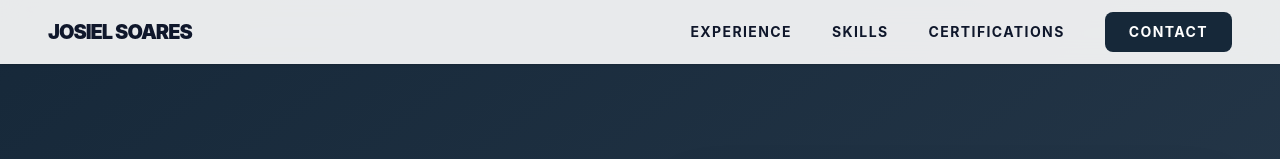
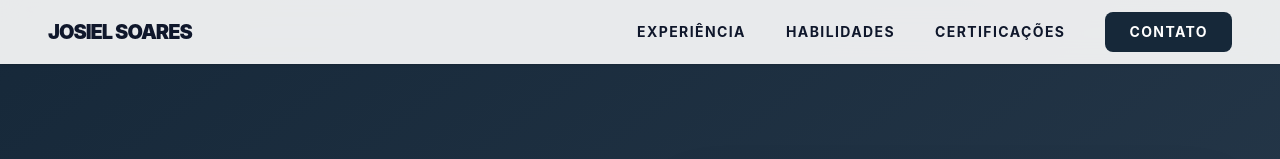
Before and after one commit to JosielSSoares/perfil-profissional, a React (Vite) app: page / in a window 1280 px wide. Shown: the top 159 px of the page. Built offline with nearby package versions, Linux system fonts and the light colour scheme.

Commit message:
hotfix: alterado idioma do menu e footer

```diff
--- a/src/App.tsx
+++ b/src/App.tsx
@@ -98,9 +98,9 @@ const skills: Skill[] = [
     variant: "surface",
   },
   {
-    title: "Agile",
+    title: "Azure DevOps",
     description:
-      "Domínio de metodologias ágeis/Scrum para uma integração perfeita da equipe",
+      "Utilizado no dia a dia para gerênciar tarefas junto ao time de desenvolvimento utilizando a metodologia Scrum",
     icon: "CheckSquare",
     variant: "accent",
   },
@@ -206,13 +206,13 @@ export default function App() {
           </motion.span>
 
           <div className="hidden md:flex items-center gap-10">
-            {["Experience", "Skills", "Certifications", "Contact"].map(
+            {["Experiência", "Habilidades", "Certificações", "Contato"].map(
               (item) => (
                 <a
                   key={item}
                   href={`#${item.toLowerCase()}`}
                   className={`text-sm font-bold uppercase tracking-widest transition-all ${
-                    item === "Contact"
+                    item === "Contato"
                       ? "bg-[#162839] text-white px-6 py-2.5 rounded-lg hover:bg-[#274059] active:scale-95"
                       : "text-slate-900 hover:text-blue-600"
                   }`}
@@ -242,14 +242,14 @@ export default function App() {
             className="fixed inset-0 z-40 bg-white pt-24 px-6 md:hidden"
           >
             <div className="flex flex-col gap-8">
-              {["Experience", "Skills", "Certifications", "Contact"].map(
+              {["Experiencia", "Habilidades", "Certificações", "Contato"].map(
                 (item) => (
                   <a
                     key={item}
                     href={`#${item.toLowerCase()}`}
                     onClick={() => setIsMenuOpen(false)}
                     className={`transition-all ${
-                      item === "Contact"
+                      item === "Contato"
                         ? "bg-[#162839] text-white px-6 py-2.5 rounded-lg hover:bg-[#274059] active:scale-95"
                         : "text-slate-900 hover:text-blue-600"
                     }`}
@@ -331,7 +331,7 @@ export default function App() {
       </section>
 
       {/* Experience Section */}
-      <section id="experience" className="py-32 px-6 md:px-12 bg-white">
+      <section id="experiência" className="py-32 px-6 md:px-12 bg-white">
         <div className="max-w-7xl mx-auto">
           <div className="mb-20">
             <span className="text-emerald-400/20 font-black text-6xl block -mb-8 select-none">
@@ -389,7 +389,7 @@ export default function App() {
       </section>
 
       {/* Skills Section */}
-      <section id="skills" className="py-32 px-6 md:px-12 bg-[#f2f4f6]">
+      <section id="habilidades" className="py-32 px-6 md:px-12 bg-[#f2f4f6]">
         <div className="max-w-7xl mx-auto">
           <div className="mb-20 text-center">
             <h2 className="text-5xl font-black text-[#162839] tracking-tighter mb-4">
@@ -447,7 +447,7 @@ export default function App() {
 
       {/* Certifications Section */}
       <section
-        id="certifications"
+        id="certificações"
         className="py-32 px-6 md:px-12 bg-white overflow-hidden"
       >
         <div className="max-w-7xl mx-auto">
@@ -577,7 +577,7 @@ export default function App() {
 
       {/* CTA Section */}
       <section
-        id="contact"
+        id="contato"
         className="py-32 px-6 md:px-12 bg-[#162839] relative overflow-hidden"
       >
         <div className="absolute top-0 left-0 w-full h-full opacity-10 pointer-events-none">
@@ -623,7 +623,7 @@ export default function App() {
               JOSIEL SOARES
             </span>
             <p className="text-xs font-bold tracking-[0.2em] text-slate-400 mt-3 uppercase">
-              © 2024 JOSIEL SOARES. THE PRECISION EDITORIAL.
+              © 2024 JOSIEL SOARES. TODOS OS DIREITOS RESERVADOS.
             </p>
           </div>
 
```
